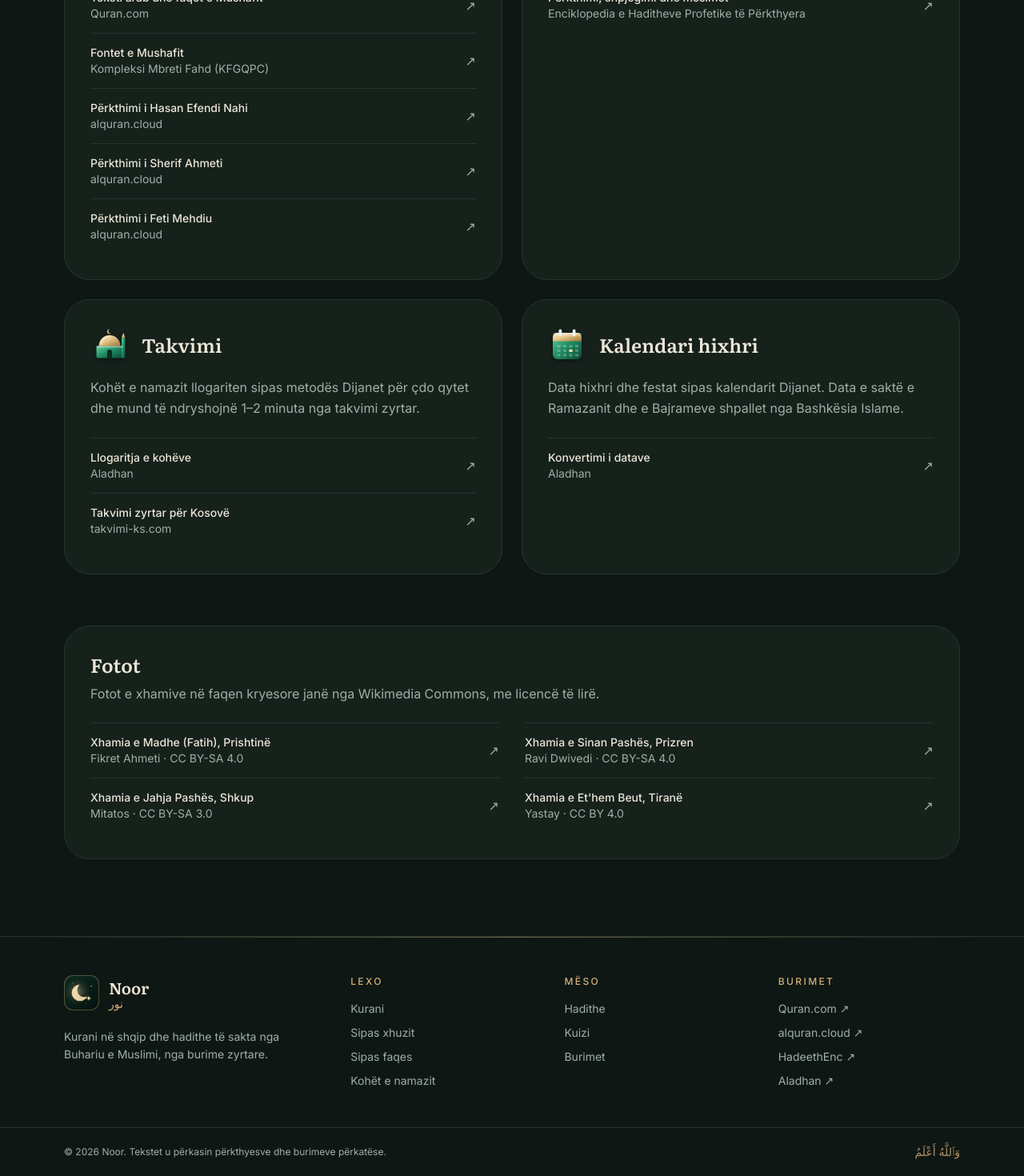
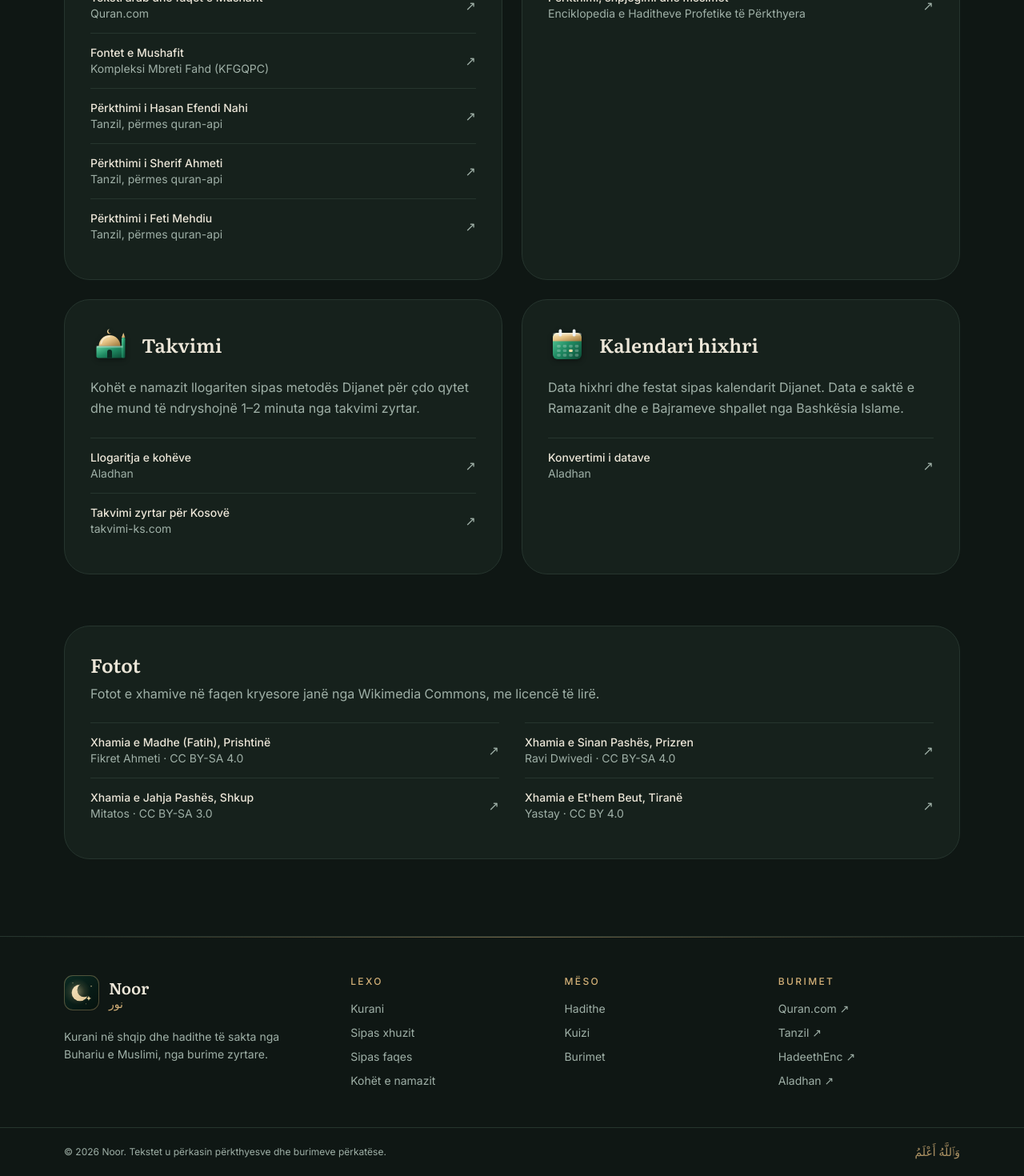
Before and after one commit to DiartDerguti/noor, a Next.js app: page /rreth in a window 1280 px wide. Shown: the part 621-2091 px from the top of the page at 80% size. Built offline with nearby package versions, Linux system fonts and the light colour scheme; a web font is replaced by a local one.

Commit message:
update sources: translations come from tanzil

```diff
--- a/src/app/rreth/page.tsx
+++ b/src/app/rreth/page.tsx
@@ -35,8 +35,8 @@
       },
       ...TRANSLATIONS.map((t) => ({
         label: `Përkthimi i ${t.name}`,
-        detail: "alquran.cloud",
-        href: "https://alquran.cloud",
+        detail: "Tanzil, përmes quran-api",
+        href: "https://tanzil.net/trans/",
       })),
     ],
   },
--- a/src/components/Footer.tsx
+++ b/src/components/Footer.tsx
@@ -24,7 +24,7 @@
     title: "Burimet",
     links: [
       { href: "https://quran.com", label: "Quran.com" },
-      { href: "https://alquran.cloud", label: "alquran.cloud" },
+      { href: "https://tanzil.net", label: "Tanzil" },
       { href: "https://hadeethenc.com", label: "HadeethEnc" },
       { href: "https://aladhan.com", label: "Aladhan" },
     ],
```
Also changed, not shown: 1 other file (tests, documents, lock files or other folders).
